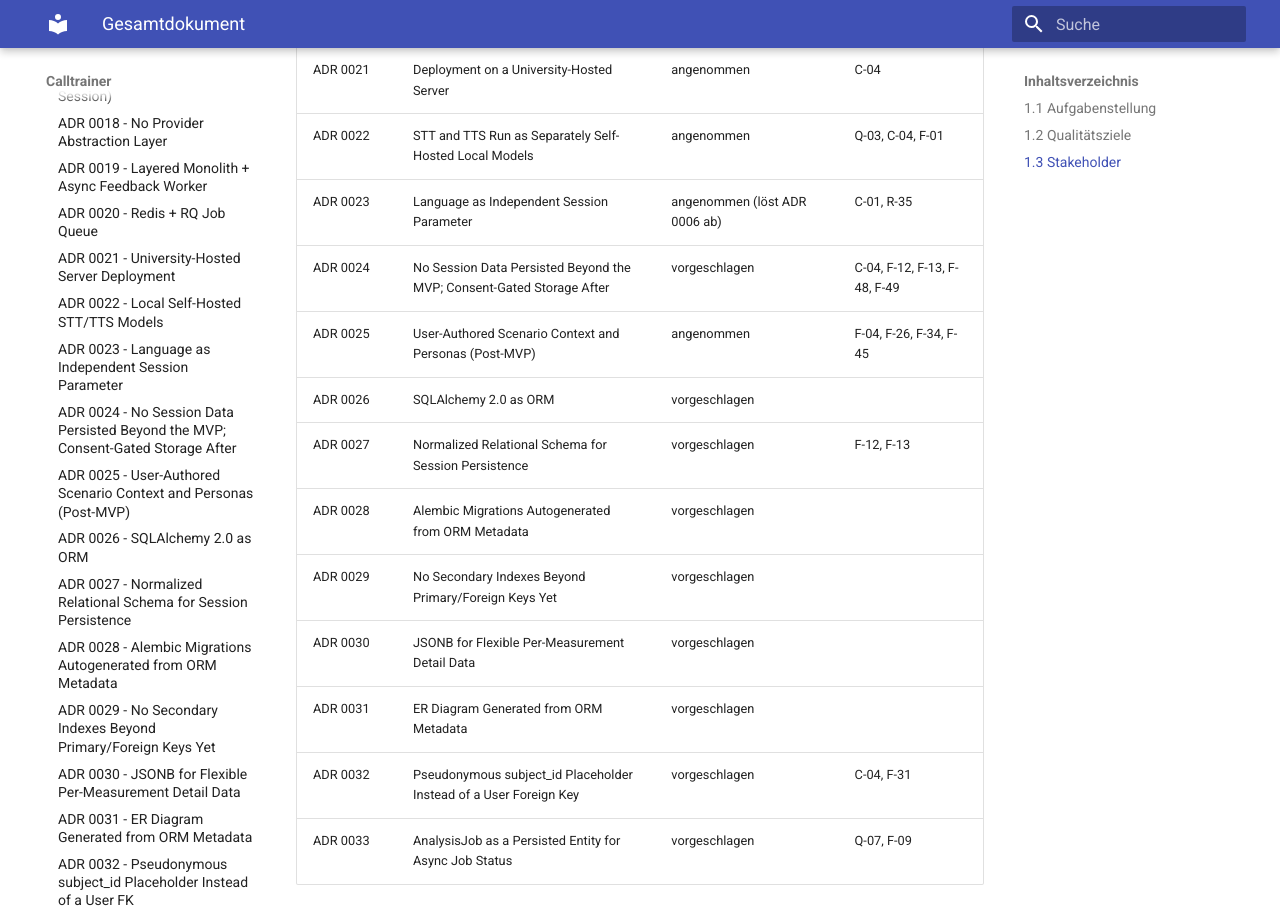
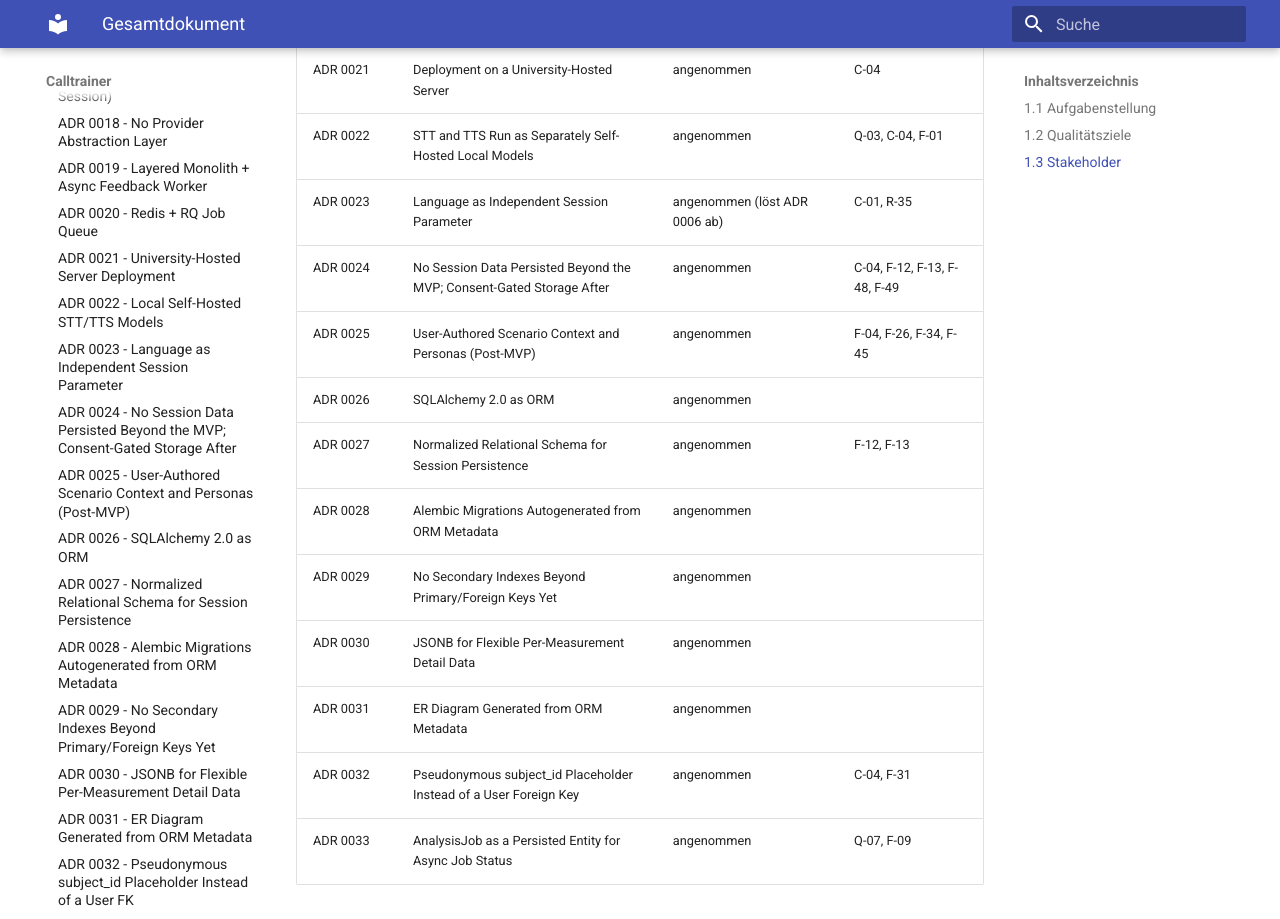
Before and after one commit to WIBWL/direkt-calltrainer, an MkDocs documentation site: the page built from docs/arc42.md, in a window 1280 px wide and 1400 px high, scrolled down 11150 px. Shown: the top 919 px of the window. Built offline with MkDocs 1.6.1 and Material for MkDocs 9.7.7, drawn with Linux system fonts in a browser that asks for light colours; some of the changed text lies outside the part shown.

Commit message:
arc42 Update

```diff
--- a/docs/arc42.md
+++ b/docs/arc42.md
@@ -242,7 +242,7 @@ Die Architekturentscheidungen werden als eigenständige Dokumente (ADRs) im Ordn
 | ADR 0007 | Primary Access via PC + Headset, Mobile Optional | angenommen | C-02, C-03 |
 | ADR 0008 | Frontend Built with React and TypeScript | angenommen | F-46, F-50 |
 | ADR 0009 | Authentication via Keycloak (OIDC Authorization Code Flow + PKCE) | angenommen | C-04, F-31, F-50 |
-| ADR 0010 | Own PostgreSQL Instance for Session Persistence | vorgeschlagen | C-04, F-12, F-13 |
+| ADR 0010 | Own PostgreSQL Instance for Session Persistence | angenommen | C-04, F-12, F-13 |
 | ADR 0011 | LLM Backend Is the University-Hosted EFRE-Direkt Gateway, Self-Contained | angenommen (durch ADR 0022 eingegrenzt) | Q-03, C-04, F-01 |
 | ADR 0012 | Backend Built with Python and FastAPI | angenommen | Q-03 |
 | ADR 0013 | Turn-Based, Non-Streaming Pipeline for the MVP | angenommen | Q-03, F-01 |
@@ -256,19 +256,18 @@ Die Architekturentscheidungen werden als eigenständige Dokumente (ADRs) im Ordn
 | ADR 0021 | Deployment on a University-Hosted Server | angenommen | C-04 |
 | ADR 0022 | STT and TTS Run as Separately Self-Hosted Local Models | angenommen | Q-03, C-04, F-01 |
 | ADR 0023 | Language as Independent Session Parameter | angenommen (löst ADR 0006 ab) | C-01, R-35 |
-| ADR 0024 | No Session Data Persisted Beyond the MVP; Consent-Gated Storage After | vorgeschlagen | C-04, F-12, F-13, F-48, F-49 |
+| ADR 0024 | No Session Data Persisted Beyond the MVP; Consent-Gated Storage After | angenommen | C-04, F-12, F-13, F-48, F-49 |
 | ADR 0025 | User-Authored Scenario Context and Personas (Post-MVP) | angenommen | F-04, F-26, F-34, F-45 |
-| ADR 0026 | SQLAlchemy 2.0 as ORM | vorgeschlagen | |
-| ADR 0027 | Normalized Relational Schema for Session Persistence | vorgeschlagen | F-12, F-13 |
-| ADR 0028 | Alembic Migrations Autogenerated from ORM Metadata | vorgeschlagen | |
-| ADR 0029 | No Secondary Indexes Beyond Primary/Foreign Keys Yet | vorgeschlagen | |
-| ADR 0030 | JSONB for Flexible Per-Measurement Detail Data | vorgeschlagen | |
-| ADR 0031 | ER Diagram Generated from ORM Metadata | vorgeschlagen | |
-| ADR 0032 | Pseudonymous subject_id Placeholder Instead of a User Foreign Key | vorgeschlagen | C-04, F-31 |
-| ADR 0033 | AnalysisJob as a Persisted Entity for Async Job Status | vorgeschlagen | Q-07, F-09 |
+| ADR 0026 | SQLAlchemy 2.0 as ORM | angenommen | |
+| ADR 0027 | Normalized Relational Schema for Session Persistence | angenommen | F-12, F-13 |
+| ADR 0028 | Alembic Migrations Autogenerated from ORM Metadata | angenommen | |
+| ADR 0029 | No Secondary Indexes Beyond Primary/Foreign Keys Yet | angenommen | |
+| ADR 0030 | JSONB for Flexible Per-Measurement Detail Data | angenommen | |
+| ADR 0031 | ER Diagram Generated from ORM Metadata | angenommen | |
+| ADR 0032 | Pseudonymous subject_id Placeholder Instead of a User Foreign Key | angenommen | C-04, F-31 |
+| ADR 0033 | AnalysisJob as a Persisted Entity for Async Job Status | angenommen | Q-07, F-09 |
 
 Leere Zellen in *Betrifft* sind bewusst gesetzt: ADR 0000 ist eine Dokumentationskonvention ohne Anforderungsbezug, ADR 0018 eine reine Wartbarkeitsentscheidung ohne Entsprechung in Anforderungsliste oder Feature-Katalog.
-
 
 # 10. Qualitätsanforderungen
 
```
